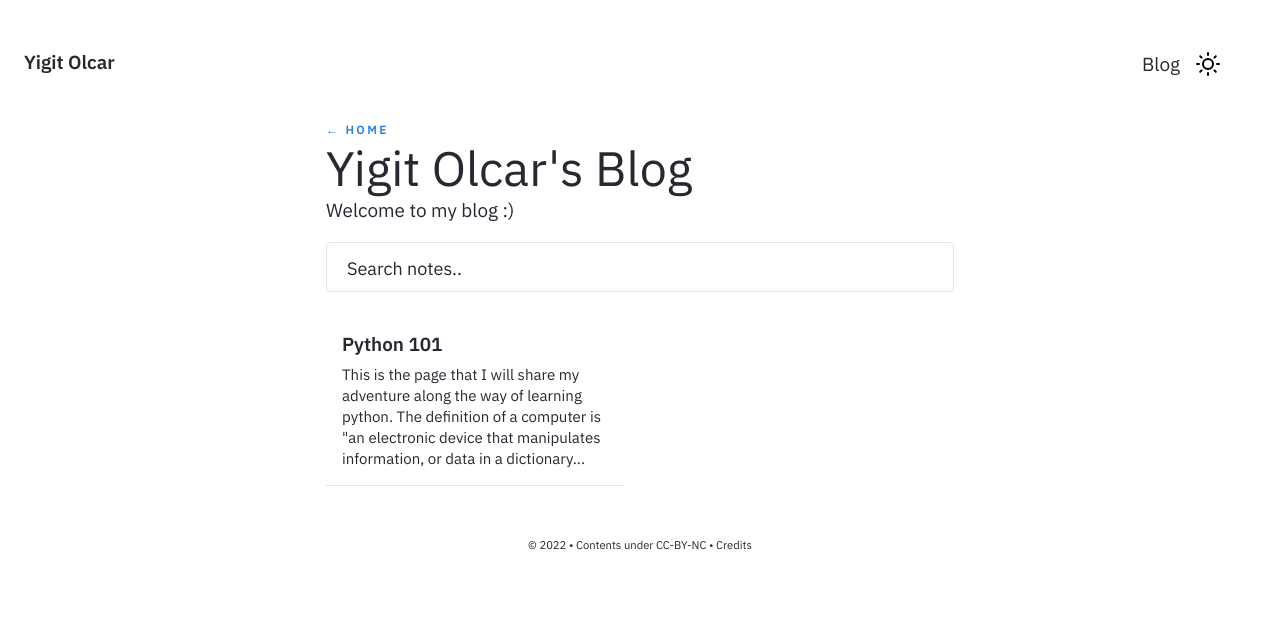
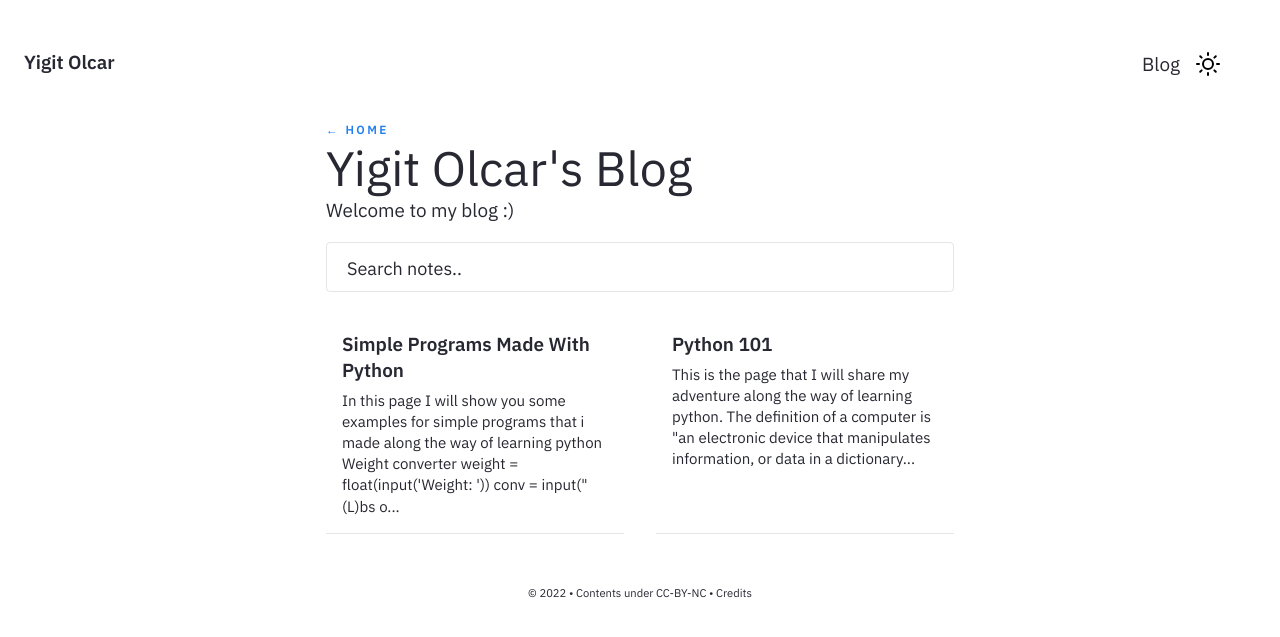
Before and after one commit to RedStoutheart/redstoutheart.github.io, a Jekyll site: the page built from pages/blog.md, in a window 1280 px wide. Shown: the top 637 px of the page. Built offline with Jekyll 4.4.1, drawn with Linux system fonts in a browser that asks for light colours; some of the changed lines change nothing that is shown.

Commit message:
Adding a New Notes Page to Blog

````diff
--- a/_notes/Public/Python 101.md
+++ b/_notes/Public/Python 101.md
@@ -209,44 +209,6 @@ name can be a maximum of 50 characters
 
 *********
 
-**Weight converter**
-In this converted the variables are asked to the user with *input()* command
-```
-weight = float(input('Weight: '))
-conv = input("(L)bs or (K)g: ")
-
-if conv.upper() == "K":
-    var = weight * 2.20
-    print(f"You are {var} pounds")
-
-elif conv.upper() == "L":
-    var = weight * 0.45
-    print(f"You are {var} kilos")
-
-else:
-    print("write K or L")
-
-```
-1st Run
-```
-Weight: 78
-(L)bs or (K)g: l
-You are 35.1 kilos
-```
-2nd Run
-```
-Weight: 31.1
-(L)bs or (K)g: k
-You are 68.42 pounds
-```
-3rd Run
-```
-Weight: 64
-(L)bs or (K)g: x
-Write K or L!
-```
-
-********
 
 **While loops**
 While loops are used for looping the code until a condition is reached:
@@ -316,3 +278,27 @@ Guess: 5
 Guess: 9
 you won!
 ```
+
+***********
+Car Engine Game
+```
+command = ''
+while True:
+    command = input('>  ').lower()
+    if command == 'help':
+        print("""
+start - start the car
+stop - stop the car
+quit - to exit
+        """)
+    elif command == 'start':
+        print('Car started...Ready to go!')
+    elif command == 'stop':
+        print('Car stopped.')
+    elif command == 'quit':
+        break
+    else:
+        print("I don't understand that")
+```
+
+`` While True:`` means as long as the condition  of loop is true and works as intended it will continue to run itself
--- /dev/null
+++ b/_notes/Public/Simple Programs Made with Python.md
@@ -0,0 +1,112 @@
+---
+title: Simple Programs Made With Python
+feed: show
+date: 23-10-2023
+---
+In this page I will show you some examples for simple programs that i made along the way of learning python
+
+
+
+
+**Weight converter**
+
+```
+weight = float(input('Weight: '))
+conv = input("(L)bs or (K)g: ")
+
+if conv.upper() == "K":
+    var = weight * 2.20
+    print(f"You are {var} pounds")
+
+elif conv.upper() == "L":
+    var = weight * 0.45
+    print(f"You are {var} kilos")
+
+else:
+    print("write K or L")
+
+```
+1st Run
+```
+Weight: 78
+(L)bs or (K)g: l
+You are 35.1 kilos
+```
+2nd Run
+```
+Weight: 31.1
+(L)bs or (K)g: k
+You are 68.42 pounds
+```
+3rd Run
+```
+Weight: 64
+(L)bs or (K)g: x
+Write K or L!
+```
+
+********
+**Car Engine Game:**
+
+```
+command = ''
+s_tarted = False
+while True:
+    command = input('> ').lower()
+
+    if command == 'start':
+        if s_tarted:
+            print('Car is already started!')
+        else:
+            s_tarted = True
+            print('Car started...Ready to go!')
+
+    elif command == 'stop':
+        if not s_tarted:
+            print('Car is already stopped!')
+        else:
+            s_tarted = False
+            print('Car stopped.')
+
+    elif command == 'help':
+        print("""start - start the car
+stop - stop the car
+quit - to exit""")
+
+    elif command == 'quit':
+        break
+
+    else:
+        print("I don't understand that")
+
+print("\033[32;5m\n"
+      "THANK YOU FOR PLAYING")
+
+```
+
+Run
+```
+> ttt
+I don't understand that
+> help
+start - start the car
+stop - stop the car
+quit - to exit
+> start
+Car started...Ready to go!
+> stop
+Car stopped.
+> tart
+I don't understand that
+> start
+Car started...Ready to go!
+> start
+Car is already started!
+> stop
+Car stopped.
+> stop
+Car is already stopped!
+> quit
+
+THANK YOU FOR PLAYING
+```
````
Also changed, not shown: .obsidian/workspace.json.
